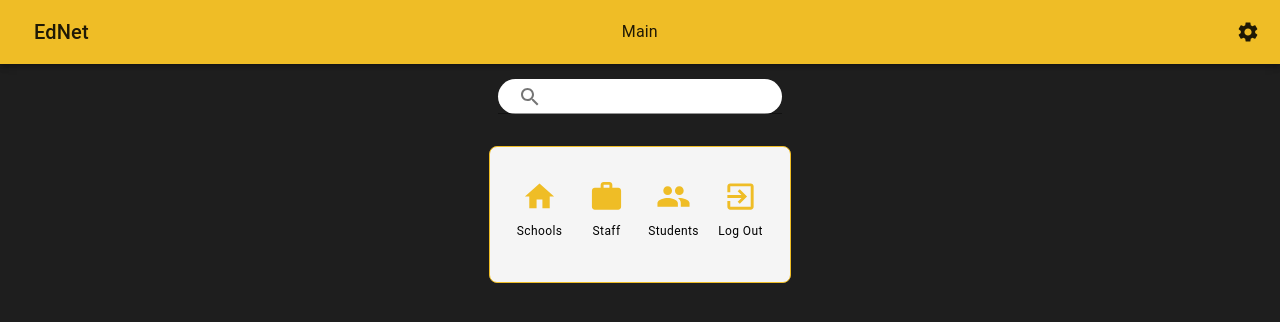
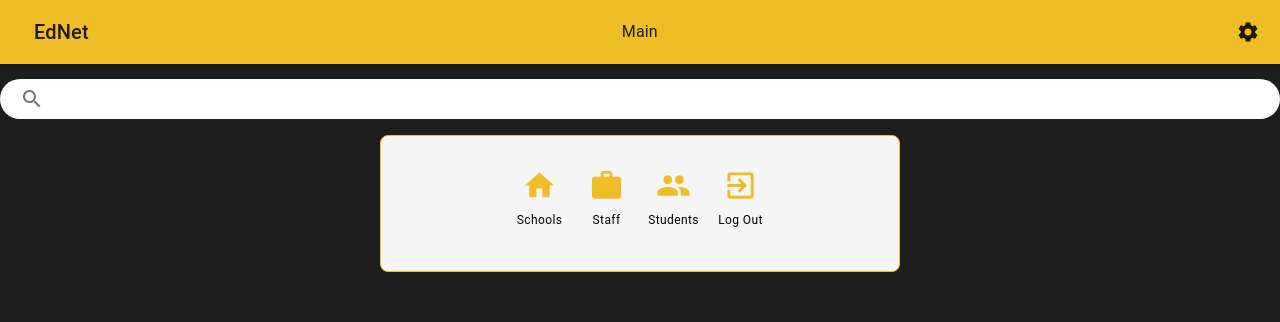
Before and after one commit to SamTessier/Contact-Management, a React (Create React App) app: page / in a window 1280 px wide. Shown: the top 322 px of the page. Built offline with nearby package versions, Linux system fonts and the light colour scheme; sample sign-in values are in the browser's storage.

Commit message:
Global Searchbar
Moved search bar to app.js file so it is accessible globally, search data is filtered depending on which page is open using SearchContext

```diff
--- a/src/App.js
+++ b/src/App.js
@@ -1,26 +1,40 @@
-import React, { useContext } from 'react';
-import LoginForm from './components/LoginForm';
-import SignupForm from './components/SignupForm';
-import MainScreen from './components/MainScreen';
-import AllSchools from './components/AllSchools';
-import AllStaff from './components/AllStaff';
-import AllStudents from './components/AllStudents';
-import { BrowserRouter as Router, Routes, Route, Navigate } from 'react-router-dom';
-import { AuthProvider, AuthContext } from './AuthContext';
-import { AppBar, Toolbar, IconButton, Typography, Container, Box } from '@mui/material';
-import SettingsIcon from '@mui/icons-material/Settings';
-import { styled } from '@mui/system';
+import React, { useContext } from "react";
+import LoginForm from "./components/LoginForm";
+import SignupForm from "./components/SignupForm";
+import MainScreen from "./components/MainScreen";
+import AllSchools from "./components/AllSchools";
+import AllStaff from "./components/AllStaff";
+import AllStudents from "./components/AllStudents";
+import SearchBar from "./components/SearchBar";
+import { SearchProvider } from "./components/SearchContext";
+import {
+  BrowserRouter as Router,
+  Routes,
+  Route,
+  Navigate,
+} from "react-router-dom";
+import { AuthProvider, AuthContext } from "./AuthContext";
+import {
+  AppBar,
+  Toolbar,
+  IconButton,
+  Typography,
+  Container,
+  Box,
+} from "@mui/material";
+import SettingsIcon from "@mui/icons-material/Settings";
+import { styled } from "@mui/system";
 import { useLocation } from "react-router-dom";
 
 const StyledApp = styled(Box)(({ theme }) => ({
   flexGrow: 1,
   backgroundColor: theme.palette.background.default,
-  width: '100vw',
-  height: '100vh',
+  width: "100vw",
+  height: "100vh",
   margin: 0,
   padding: 0,
-  display: 'flex',
-  flexDirection: 'column',
+  display: "flex",
+  flexDirection: "column",
 }));
 
 const StyledAppBar = styled(AppBar)(({ theme }) => ({
@@ -33,15 +47,15 @@ const App = () => {
       <Router>
         <StyledApp>
           <StyledAppBar position="static">
-          <Toolbar sx={{display: 'flex', justifyContent: 'space-between'}}>
-              <Typography variant="h6" sx={{ marginLeft: '10px' }}>
+            <Toolbar sx={{ display: "flex", justifyContent: "space-between" }}>
+              <Typography variant="h6" sx={{ marginLeft: "10px" }}>
                 EdNet
               </Typography>
               <Typography variant="subtitle1">
                 <CurrentPage />
               </Typography>
-              <Box sx={{display: 'flex', justifyContent: 'flex-end'}}>
-                <Typography variant="h6" sx={{opacity: 0}}>
+              <Box sx={{ display: "flex", justifyContent: "flex-end" }}>
+                <Typography variant="h6" sx={{ opacity: 0 }}>
                   EdN
                 </Typography>
                 <IconButton edge="end" color="inherit" aria-label="settings">
@@ -50,12 +64,15 @@ const App = () => {
               </Box>
             </Toolbar>
           </StyledAppBar>
-          <RoutesWithAuthentication />
+          <SearchProvider>
+            <SearchBar />
+            <RoutesWithAuthentication />
+          </SearchProvider>
         </StyledApp>
       </Router>
     </AuthProvider>
   );
-}
+};
 
 const CurrentPage = () => {
   const location = useLocation();
@@ -94,6 +111,6 @@ const RoutesWithAuthentication = () => {
       )}
     </Container>
   );
-}
+};
 
 export default App;
--- a/src/components/AllSchools.js
+++ b/src/components/AllSchools.js
@@ -1,4 +1,4 @@
-import React, { useState, useEffect } from "react";
+import React, { useState, useEffect, useContext } from "react";
 import Button from "@mui/material/Button";
 import Typography from "@mui/material/Typography";
 import Grid from "@mui/material/Grid";
@@ -9,23 +9,36 @@ import { saveSchool, getSchools } from "../localStorageDB";
 import SchoolDetails from "./SchoolDetails";
 import AddSchoolDialog from "./AddSchoolDialog";
 import SchoolItem from "./SchoolItem";
+import { SearchContext } from './SearchContext'; // Import SearchContext
 
 const AllSchools = () => {
-
   const [schools, setSchools] = useState([]);
   const [modalOpen, setModalOpen] = useState(false);
   const [selectedSchool, setSelectedSchool] = useState(null);
   const [detailsOpen, setDetailsOpen] = useState(false);
 
+  // Get searchTerm from SearchContext
+  const [searchTerm] = useContext(SearchContext);
+
+  const [filteredSchools, setFilteredSchools] = useState([]);
+
   useEffect(() => {
     setSchools(getSchools());
   }, []);
 
+  useEffect(() => {
+    let filtered = schools;
+    if (searchTerm !== "") {
+      filtered = schools.filter((school) =>
+        school.name.toLowerCase().includes(searchTerm.toLowerCase())
+      );
+    }
+    setFilteredSchools(filtered);
+  }, [schools, searchTerm]);
 
   const handleModalOpen = () => setModalOpen(true);
   const handleModalClose = () => {
     setModalOpen(false);
-
   };
   const handleDetailsOpen = (school) => {
     setSelectedSchool(school);
@@ -48,7 +61,6 @@ const AllSchools = () => {
     padding: theme.spacing(1),
   }));
 
-
   return (
     <Grid container direction="column" spacing={2} alignItems="center">
       <Box
@@ -61,12 +73,12 @@ const AllSchools = () => {
         overflow="auto"
         maxHeight={500}
       >
-        {schools.length === 0 ? (
+        {filteredSchools.length === 0 ? (
           <Typography variant="h5" align="center">
             No schools found!
           </Typography>
         ) : (
-          schools.map((school, index) => (
+          filteredSchools.map((school, index) => (
             <SchoolItem
               key={index}
               school={school}
--- a/src/components/AllStaff.js
+++ b/src/components/AllStaff.js
@@ -1,4 +1,4 @@
-import React, { useState, useEffect } from "react";
+import React, { useState, useEffect, useContext } from "react";
 import { useForm, Controller } from "react-hook-form";
 import Grid from "@mui/material/Grid";
 import Box from "@mui/material/Box";
@@ -14,7 +14,7 @@ import {
 } from "../localStorageDB";
 import StaffList from "./StaffList";
 import StaffDialogForm from "./StaffDialogForm";
-import StaffSearch from "./StaffSearch";
+import { SearchContext } from './SearchContext'; // Import SearchContext
 
 const AllStaff = () => {
   const {
@@ -27,20 +27,26 @@ const AllStaff = () => {
   const [schools, setSchools] = useState([]);
   const [modalOpen, setModalOpen] = useState(false);
   const [editStaffName, setEditStaffName] = useState(null);
-  const [searchTerm, setSearchTerm] = useState("");
-  const [showSearch, setShowSearch] = useState(false);
+
+  // Get searchTerm from SearchContext
+  const [searchTerm] = useContext(SearchContext);
+
+  const [filteredStaff, setFilteredStaff] = useState([]);
 
   useEffect(() => {
     setStaff(getStaff());
     setSchools(getSchools());
   }, []);
 
-  let filteredStaff = staff;
-  if (searchTerm !== "") {
-    filteredStaff = staff.filter((staffMember) =>
-      staffMember.name.toLowerCase().includes(searchTerm.toLowerCase())
-    );
-  }
+  useEffect(() => {
+    let filtered = staff;
+    if (searchTerm !== "") {
+      filtered = staff.filter((staffMember) =>
+        staffMember.name.toLowerCase().includes(searchTerm.toLowerCase())
+      );
+    }
+    setFilteredStaff(filtered);
+  }, [staff, searchTerm]);
 
   const onSubmit = (data) => {
     if (editStaffName) {
@@ -78,9 +84,6 @@ const AllStaff = () => {
 
   return (
     <Grid container direction="column" spacing={2} alignItems="center">
-      <Grid item xs={12}>
-      <StaffSearch searchTerm={searchTerm} onSearchChange={setSearchTerm} showSearch={showSearch} onSearchClick={() => setShowSearch(!showSearch)} />
-      </Grid>
       <Box
         border={1}
         borderColor="grey.500"
@@ -93,13 +96,11 @@ const AllStaff = () => {
       >
         <StaffList staff={filteredStaff} onEdit={handleEditOpen} />
       </Box>
-
       <Grid item container justifyContent="center">
         <CustomButton variant="contained" onClick={handleModalOpen}>
           <PersonAddIcon sx={{ color: "black" }} />
         </CustomButton>
       </Grid>
-
       <StaffDialogForm
         open={modalOpen}
         handleClose={handleModalClose}
--- a/src/components/AllStudents.js
+++ b/src/components/AllStudents.js
@@ -1,4 +1,4 @@
-import React, { useState, useEffect } from "react";
+import React, { useState, useEffect, useContext } from "react";
 import { useForm, Controller } from "react-hook-form";
 import { styled } from "@mui/system";
 import Grid from "@mui/material/Grid";
@@ -14,9 +14,10 @@ import {
 } from "../localStorageDB";
 
 import StudentDetails from "./StudentDetails";
-import StudentSearch from "./StudentSearch";
+
 import StudentList from "./StudentList";
 import StudentDialogForm from "./StudentDialogForm";
+import { SearchContext } from './SearchContext'; // Import SearchContext
 
 const AllStudents = () => {
   const {
@@ -31,25 +32,31 @@ const AllStudents = () => {
   const [selectedStudent, setSelectedStudent] = useState(null);
   const [detailsOpen, setDetailsOpen] = useState(false);
   const [editStudentName, setEditStudentName] = useState(null);
-  const [searchTerm, setSearchTerm] = useState("");
-  const [showSearch, setShowSearch] = useState(false);
+
+  // Get searchTerm from SearchContext
+  const [searchTerm] = useContext(SearchContext);
+
+  const [filteredStudents, setFilteredStudents] = useState([]);
 
   useEffect(() => {
     setStudents(getStudents());
     setSchools(getSchools());
   }, []);
 
-  let filteredStudents = students;
-  if (searchTerm !== "") {
-    filteredStudents = students.filter((student) =>
-      student.name.toLowerCase().includes(searchTerm.toLowerCase())
-    );
-  }
+  useEffect(() => {
+    let filtered = students;
+    if (searchTerm !== "") {
+      filtered = students.filter((student) =>
+        student.name.toLowerCase().includes(searchTerm.toLowerCase())
+      );
+    }
+    setFilteredStudents(filtered);
+  }, [students, searchTerm]);
 
   const onSubmit = (data) => {
-    const companyId = localStorage.getItem("companyId"); // fetch companyId from localStorage
+    const companyId = localStorage.getItem("companyId");
     if (companyId) {
-      data.companyId = companyId; // add companyId to student's data
+      data.companyId = companyId;
     }
 
     if (editStudentName) {
@@ -59,7 +66,7 @@ const AllStudents = () => {
       saveStudent(data);
     }
 
-    setStudents(getStudents()); // Refresh the list of students after saving
+    setStudents(getStudents());
     setModalOpen(false);
     setEditStudentName(null);
   };
@@ -105,12 +112,6 @@ const AllStudents = () => {
 
   return (
     <Grid container direction="column" spacing={2} alignItems="center">
-      <StudentSearch
-        searchTerm={searchTerm}
-        setSearchTerm={setSearchTerm}
-        showSearch={showSearch}
-        setShowSearch={setShowSearch}
-      />
       <StudentList
         students={filteredStudents}
         handleDetailsOpen={handleDetailsOpen}
--- a/src/components/MainScreen.js
+++ b/src/components/MainScreen.js
@@ -8,19 +8,22 @@ import {
   Box,
 } from "@mui/material";
 import { Link } from "react-router-dom";
+
 import HomeIcon from "@mui/icons-material/Home";
 import WorkIcon from "@mui/icons-material/Work";
 import PeopleIcon from "@mui/icons-material/People";
 import InfoIcon from "@mui/icons-material/Info";
-import SearchIcon from "@mui/icons-material/Search";
 import ExitToAppIcon from "@mui/icons-material/ExitToApp";
+
 import StudentDetails from "./StudentDetails";
 import { getStudents, getStaff } from "../localStorageDB";
 import { AuthContext } from "../AuthContext";
+import { SearchContext } from './SearchContext'; // Make sure to import the SearchContext
 
 const MainScreen = () => {
   const { logOut } = useContext(AuthContext);
-  const [searchTerm, setSearchTerm] = useState("");
+  const [searchTerm] = useContext(SearchContext); // Consume the SearchContext
+
   const [selectedStudent, setSelectedStudent] = useState(null);
   const [detailsOpen, setDetailsOpen] = useState(false);
 
@@ -39,35 +42,9 @@ const MainScreen = () => {
   const handleDetailsClose = () => setDetailsOpen(false);
 
 
+
+
   return (
-    <Grid container direction="column" alignItems="center" spacing={2}>
-      <Grid item xs={12}>
-        <TextField
-          variant="filled"
-          value={searchTerm}
-          onChange={(e) => setSearchTerm(e.target.value)}
-          fullWidth
-          InputProps={{
-            startAdornment: (
-              <IconButton>
-                <SearchIcon />
-              </IconButton>
-            ),
-            style: {
-              borderRadius: 50,
-              backgroundColor: "white",
-              height: "35px",
-            },
-            classes: { input: "input" },
-          }}
-          sx={{
-            ".input": {
-              paddingBottom: "20px",
-            },
-          }}
-          style={{ marginTop: "15px" }}
-        />
-      </Grid>
     <Grid item xs={12}>
       <Box
         border={1}
@@ -85,12 +62,7 @@ const MainScreen = () => {
           alignItems="center"
         >
           <Grid item>
-              <Grid
-                container
-                direction="row"
-                spacing={2}
-                justifyContent="center"
-              >
+            <Grid container direction="row" spacing={2} justifyContent="center">
               <Grid item>
                 <IconButton color="primary" component={Link} to="/schools">
                   <HomeIcon fontSize="large" />
@@ -144,12 +116,7 @@ const MainScreen = () => {
             </Grid>
           </Grid>
           <Grid item>
-              <Grid
-                container
-                direction="column"
-                spacing={2}
-                alignItems="center"
-              >
+            <Grid container direction="column" spacing={2} alignItems="center">
               {searchTerm &&
                 data.map((item, index) => (
                   <Grid
@@ -185,7 +152,6 @@ const MainScreen = () => {
         </Grid>
       </Box>
     </Grid>
-    </Grid>
   );
 };
 
--- a/src/components/SearchBar.js
+++ b/src/components/SearchBar.js
@@ -1,11 +1,46 @@
-import React from 'react';
+import React, { useContext } from 'react';
+import { IconButton } from "@mui/material";
+import SearchIcon from "@mui/icons-material/Search";
+import { styled } from "@mui/system";
+import TextField from "@mui/material/TextField";
+import { SearchContext } from './SearchContext';
 
-const SearchBar = ({ setSearchTerm }) => {
+const StyledTextField = styled(TextField)({
+  '& .MuiFilledInput-root': {
+    borderRadius: '50px',
+    backgroundColor: 'white',
+  },
+  '& .MuiFilledInput-input': {
+    height: '20px',
+    padding: '10px 12px',
+  },
+  '& .MuiFilledInput-underline:before': {
+    borderBottom: 'none',
+  },
+  '& .MuiFilledInput-underline:after': {
+    borderBottom: '2px solid #1E1E1E',
+  },
+  '& .MuiFilledInput-underline.Mui-focused:after': {
+    borderBottom: '2px solid #1E1E1E',
+  },
+});
+
+const SearchBar = () => {
+  const [searchTerm, setSearchTerm] = useContext(SearchContext);
   return (
-    <input
-      type="text"
-      placeholder="Search..."
-      onChange={(event) => setSearchTerm(event.target.value)}
+    <StyledTextField
+      variant="filled"
+      value={searchTerm}
+      onChange={(e) => setSearchTerm(e.target.value)}
+      fullWidth
+      InputProps={{
+        startAdornment: (
+          <IconButton>
+            <SearchIcon />
+          </IconButton>
+        ),
+      }}
+      style={{ marginTop: "15px" }}
     />
   );
 };
--- /dev/null
+++ b/src/components/SearchContext.js
@@ -0,0 +1,13 @@
+import React, { useState, createContext } from 'react';
+
+export const SearchContext = createContext();
+
+export const SearchProvider = ({ children }) => {
+  const [searchTerm, setSearchTerm] = useState('');
+
+  return (
+    <SearchContext.Provider value={[searchTerm, setSearchTerm]}>
+      {children}
+    </SearchContext.Provider>
+  );
+};
--- a/src/components/StaffSearch.js
+++ /dev/null
@@ -1,26 +0,0 @@
-import React from 'react';
-import TextField from "@mui/material/TextField";
-import IconButton from "@mui/material/IconButton";
-import SearchIcon from "@mui/icons-material/Search";
-
-const StaffSearch = ({searchTerm, onSearchChange, showSearch, onSearchClick}) => {
-    return (
-        showSearch ? (
-            <TextField
-                variant="outlined"
-                size="small"
-                value={searchTerm}
-                onChange={(e) => onSearchChange(e.target.value)}
-                onBlur={onSearchClick}
-                fullWidth
-                autoFocus
-            />
-        ) : (
-            <IconButton onClick={onSearchClick}>
-                <SearchIcon />
-            </IconButton>
-        )
-    );
-};
-
-export default StaffSearch;
--- a/src/components/StudentSearch.js
+++ /dev/null
@@ -1,28 +0,0 @@
-import React from "react";
-import TextField from "@mui/material/TextField";
-import IconButton from "@mui/material/IconButton";
-import SearchIcon from "@mui/icons-material/Search";
-import Grid from "@mui/material/Grid";
-
-const StudentSearch = ({ searchTerm, setSearchTerm, showSearch, setShowSearch }) => {
-  return (
-    <Grid item xs={12}>
-      {showSearch ? (
-        <TextField
-          variant="outlined"
-          label="Search"
-          value={searchTerm}
-          onChange={(e) => setSearchTerm(e.target.value)}
-          style={{ width: "80%" }}
-          onBlur={() => setShowSearch(false)}
-        />
-      ) : (
-        <IconButton onClick={() => setShowSearch(true)}>
-          <SearchIcon />
-        </IconButton>
-      )}
-    </Grid>
-  );
-};
-
-export default StudentSearch;
```
Lines whose indentation alone changed are shown as unchanged.
